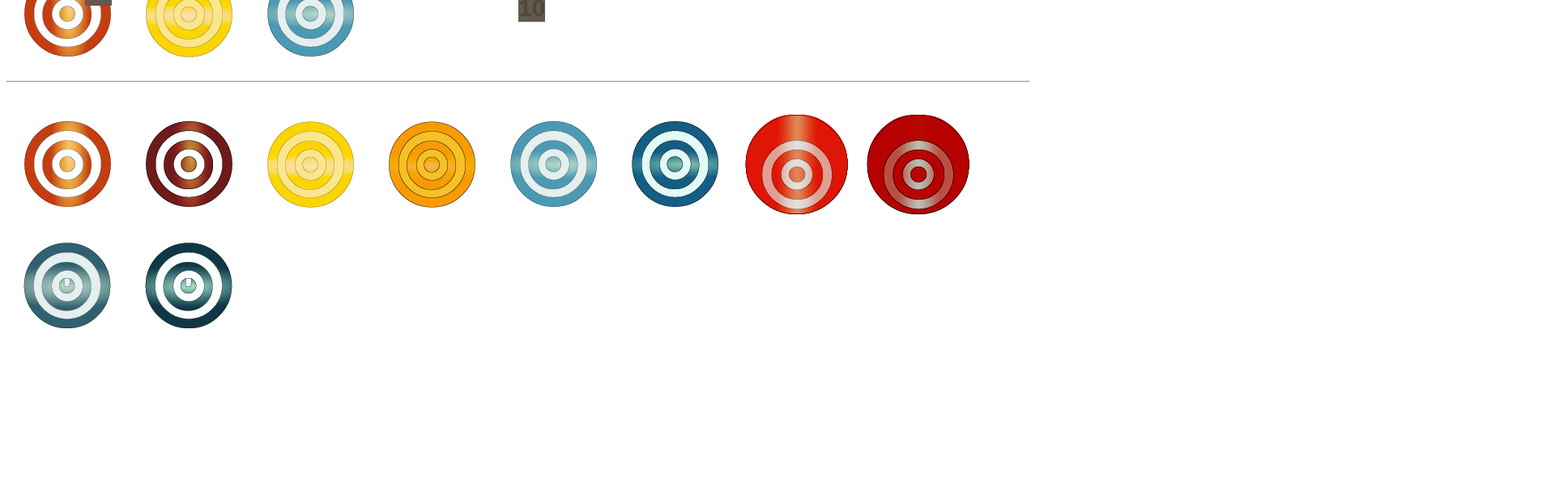
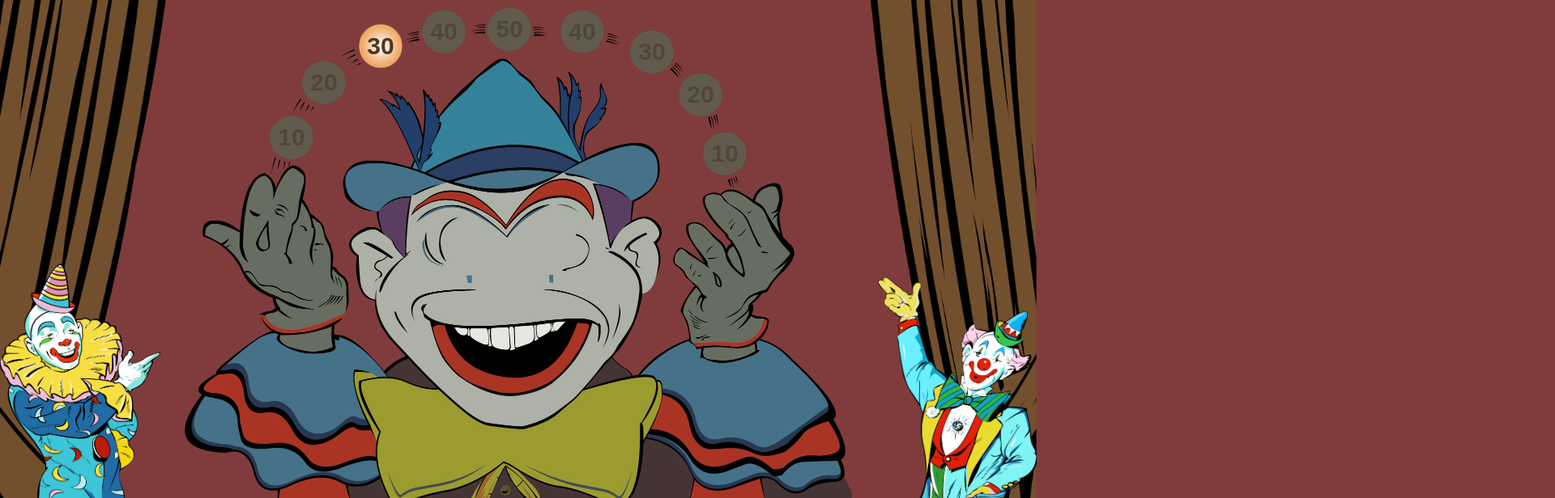
Before and after one commit to AndyJensen/shoot-the-clown, a Vue app: page / in a window 1280 px wide. Shown: the part 180-796 px from the top of the page at 81% size, 1920 px wide, since content can reach past the window. Built offline with nearby package versions, Linux system fonts and the light colour scheme.

Commit message:
separated playground from app and pointball work

```diff
--- a/src/App.vue
+++ b/src/App.vue
@@ -1,49 +1,29 @@
 <template>
   <div>
-    <PointBalls />
-    <Scoreboard />
-    <button v-on:click="updateScore()">Add Selected Ball Point Value</button>
-    <br /><br />
-    <hr />
-    <br />
-    <button v-on:click="targetShoot(1)">Shoot out the Red Target</button>
-    <button v-on:click="targetShoot(2)">Shoot out the Yellow Target</button>
-    <button v-on:click="targetShoot(3)">Shoot out the Blue Target</button>
-    <div style="display: flex; flex-wrap: wrap">
-      <Target v-bind:status="target[1]" color="red" />
-      <Target v-bind:status="target[2]" color="yellow" />
-      <Target v-bind:status="target[3]" color="blue" />
+    <div id="balls-juggle">
+      <PointBalls />
     </div>
-    <hr />
-    <br />
-    <div style="display: flex; flex-wrap: wrap">
-      <Target status="active" color="red" />
-      <Target status="inactive" color="red" />
-      <Target status="active" color="yellow" />
-      <Target status="inactive" color="yellow" />
-      <Target status="active" color="blue" />
-      <Target status="inactive" color="blue" />
-      <Target status="active" color="nose" />
-      <Target status="inactive" color="nose" />
-      <Target status="active" color="eye" />
-      <Target status="inactive" color="eye" />
-    </div>
+    <div id="left-clown"></div>
+    <div id="right-clown"></div>
+    <div id="eric-the-clown"></div>
+    <div id="left-drape"></div>
+    <div id="right-drape"></div>
   </div>
 </template>
 
 <script>
 import PointBalls from "./components/PointBalls.vue"
-import Scoreboard from "./components/Scoreboard.vue"
-import Target from "./components/Target.vue"
+// import Scoreboard from "./components/Scoreboard.vue"
+// import Target from "./components/Target.vue"
 import { sharedData } from "./components/Data.js"
 import config from "./config.json"
 
 export default {
   name: "App",
   components: {
-    PointBalls,
-    Scoreboard,
-    Target
+    PointBalls
+    // Scoreboard,
+    // Target
   },
   data() {
     return {
@@ -79,9 +59,79 @@ export default {
 </script>
 
 <style>
+:root {
+  --ball-size: 54px;
+}
+html,
+body {
+  margin: 0px;
+  background: #803c3c;
+  /* url("./assets/background.png"); */
+  background-size: 1920px 1080px;
+  height: 1080px;
+  width: 1920px;
+  overflow: hidden;
+}
 #app {
   font-family: Arial, sans-serif;
   -webkit-font-smoothing: antialiased;
   -moz-osx-font-smoothing: grayscale;
 }
+/* clowns */
+#left-clown {
+  width: 198px;
+  height: 297px;
+  background: url("./assets/clown_left.png") center/198px 297px no-repeat;
+  position: absolute;
+  bottom: -3px;
+  left: 0px;
+  z-index: 1;
+}
+#right-clown {
+  width: 196px;
+  height: 280px;
+  background: url("./assets/clown_right.png") center/196px 280px no-repeat;
+  position: absolute;
+  bottom: -3px;
+  right: 0px;
+  z-index: 1;
+}
+#eric-the-clown {
+  width: 824px;
+  height: 600px;
+  background: url("./assets/clown.png") center/824px 600px no-repeat;
+  position: absolute;
+  bottom: -10px;
+  left: 50%;
+  transform: translateX(-50%);
+}
+/* who shot the drapes */
+#left-drape {
+  width: 226px;
+  height: 1080px;
+  background: url("./assets/curtain_left.png") center/226px 1080px no-repeat;
+  position: absolute;
+  top: 0px;
+  left: 0px;
+  z-index: 0;
+}
+#right-drape {
+  width: 226px;
+  height: 1080px;
+  background: url("./assets/curtain_right.png") center/226px 1080px no-repeat;
+  position: absolute;
+  top: 0px;
+  right: 0px;
+  z-index: 0;
+}
+/* balls */
+#balls-juggle {
+  z-index: 3;
+  width: 824px;
+  height: 630px;
+  position: absolute;
+  bottom: 0px;
+  left: 50%;
+  transform: translateX(-50%);
+}
 </style>
```
